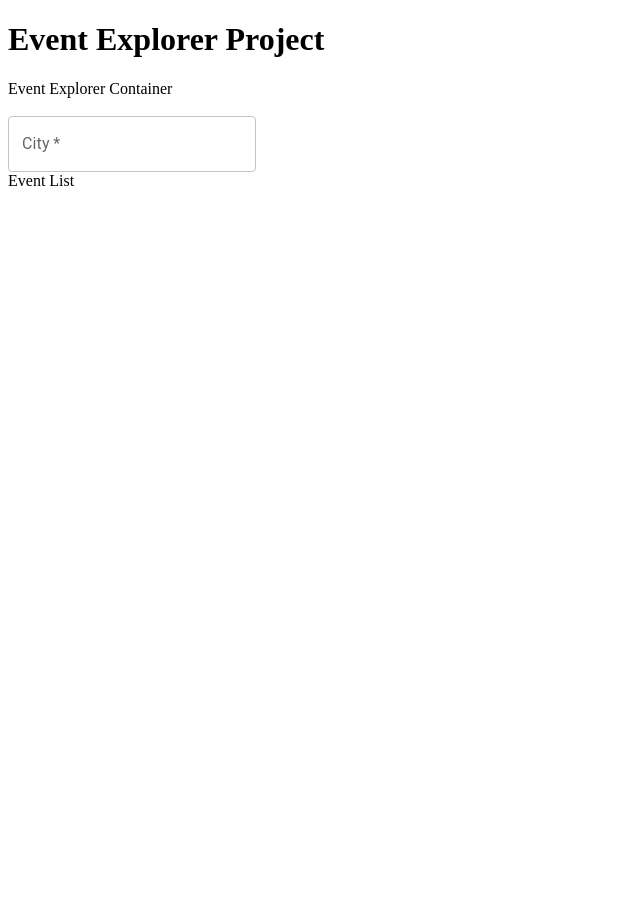
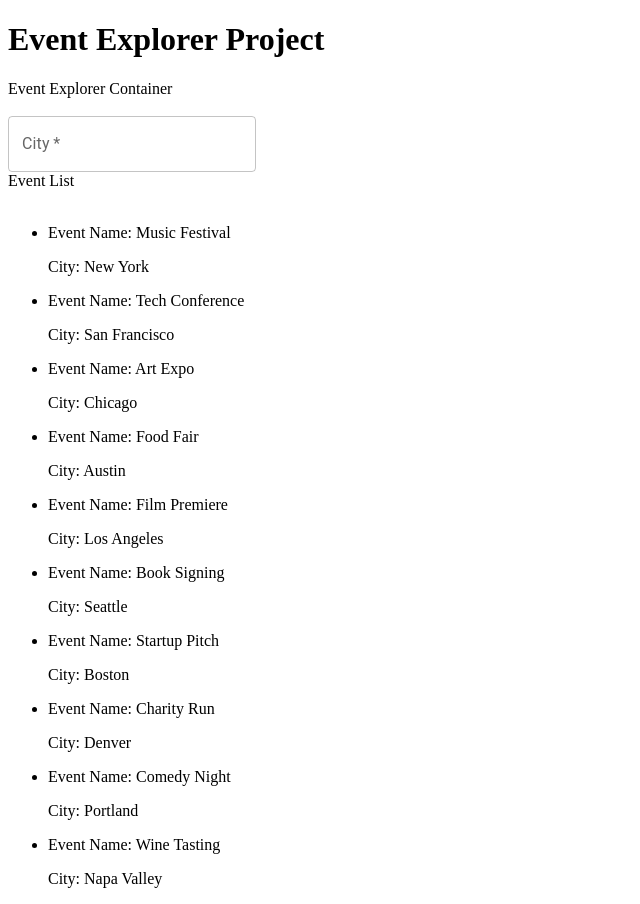
Before and after one commit to raymondjosephsotto/event-explorer, a React (Vite) app: page / in a window 1280 px wide. Shown: the whole page, without its empty margins (0-640 px from the left). Before the commit the page ends 800 px from the top, so only its background shows below. Built offline with nearby package versions, Linux system fonts and the light colour scheme.

Commit message:
feat: display static event list with mock data

```diff
--- a/src/components/EventList.tsx
+++ b/src/components/EventList.tsx
@@ -1,5 +1,33 @@
+
+// Static array for mock events
+const mockEvents = [
+  { id: 1, title: "Music Festival", city: "New York" },
+  { id: 2, title: "Tech Conference", city: "San Francisco" },
+  { id: 3, title: "Art Expo", city: "Chicago" },
+  { id: 4, title: "Food Fair", city: "Austin" },
+  { id: 5, title: "Film Premiere", city: "Los Angeles" },
+  { id: 6, title: "Book Signing", city: "Seattle" },
+  { id: 7, title: "Startup Pitch", city: "Boston" },
+  { id: 8, title: "Charity Run", city: "Denver" },
+  { id: 9, title: "Comedy Night", city: "Portland" },
+  { id: 10, title: "Wine Tasting", city: "Napa Valley" }
+];
+
 const EventList = () => {
-  return <div>Event List</div>;
+  return (
+    <>
+      <div>Event List</div>
+      <br />
+      <ul>
+        {mockEvents.map((mockEvent) => (
+          <li key={mockEvent.id}>
+            <p>Event Name: {mockEvent.title}</p>
+            <p>City: {mockEvent.city}</p>
+          </li>
+        ))}
+      </ul>
+    </>
+  );
 };
 
 export default EventList;
```
